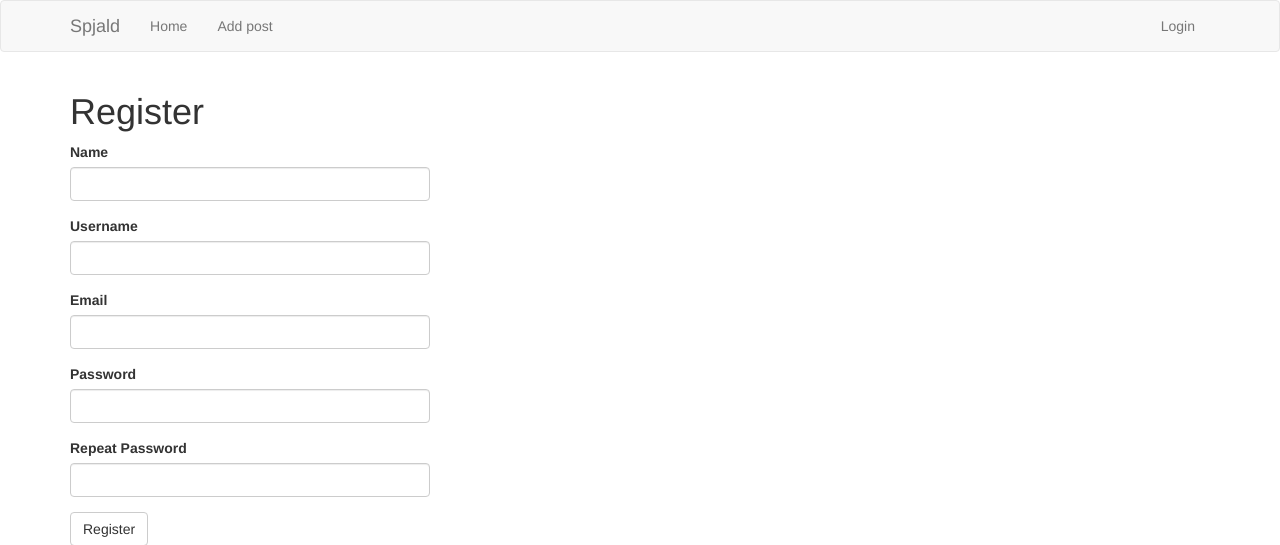
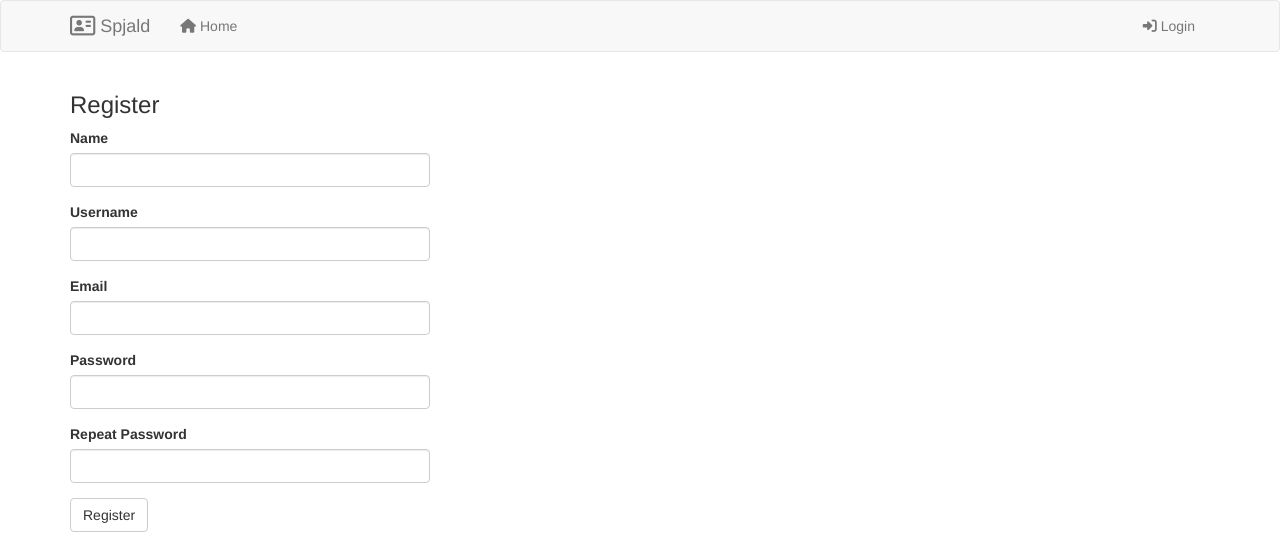
Before and after one commit to eddinn/spjald, a Flask app: page /register in a window 1280 px wide. Shown: the top 545 px of the page. Run offline with Flask 2, Linux system fonts and the light colour scheme; some libraries are stand-ins or nearby versions.

Commit message:
tweak the css and structure

```diff
--- a/requirements.txt
+++ b/requirements.txt
@@ -3,6 +3,7 @@ bleach==3.1.0
 blinker==1.4
 Click==7.0
 dominate==2.4.0
+elasticsearch==7.0.5
 entrypoints==0.3
 flake8==3.7.9
 Flask==1.1.1
@@ -23,6 +24,7 @@ python-dotenv==0.10.3
 python-editor==1.0.4
 six==1.13.0
 SQLAlchemy==1.3.10
+urllib3==1.25.7
 visitor==0.1.3
 webencodings==0.5.1
 Werkzeug==0.16.0
--- a/spjald.py
+++ b/spjald.py
@@ -200,6 +200,7 @@ class PostForm(FlaskForm):
                                validators=[Optional(), Length(max=2048)])
     submit = SubmitField('Submit')
     cancel = SubmitField('Cancel')
+    delete = SubmitField('Delete')
 
 
 # Routes
@@ -340,8 +341,18 @@ def editpost(clientid):
             form.populate_obj(qry)
             db.session.commit()
             flash('Your changes have been saved.')
-            return redirect(url_for('editpost', clientid=clientid))
+            return redirect(url_for('index', clientid=clientid))
         else:
             return redirect(url_for('index'))
     return render_template('editpost.html', title='Edit post',
                            form=form, clientid=clientid)
+
+
+@app.route('/deletepost/<int:clientid>', methods=['GET', 'POST'])
+@login_required
+def deletepost(clientid):
+    qry = Post.query.filter_by(clientid=clientid).first()
+    db.session.delete(qry)
+    db.session.commit()
+    flash('Post successfully deleted!')
+    return redirect(url_for('index'))
--- a/templates/404.html
+++ b/templates/404.html
@@ -1,6 +1,6 @@
 {% extends "base.html" %}
 
 {% block app_content %}
-    <h1>File Not Found</h1>
+    <h3>File Not Found</h3>
     <p><a href="{{ url_for('index') }}">Back</a></p>
 {% endblock %}
--- a/templates/500.html
+++ b/templates/500.html
@@ -1,7 +1,7 @@
 {% extends "base.html" %}
 
 {% block app_content %}
-    <h1>An unexpected error has occurred</h1>
+    <h3>An unexpected error has occurred</h3>
     <p>The administrator has been notified. Sorry for the inconvenience!</p>
     <p><a href="{{ url_for('index') }}">Back</a></p>
 {% endblock %}
--- a/templates/_post.html
+++ b/templates/_post.html
@@ -10,7 +10,7 @@
                     {{ post.clientphone }}<br />
                     {{ post.clientaddress }}<br />
                     {{ post.clientzip }}, {{ post.clientcity }}<br />
-                    <p><a href="{{ url_for('editpost', clientid=post.clientid) }}">Edit</a></p>
+                    <p><a href="{{ url_for('editpost', clientid=post.clientid) }}"><i class="fas fa-edit"></i></a>&nbsp;&nbsp;&nbsp;<a href="{{ url_for('deletepost', clientid=post.clientid) }}"><i class="fas fa-trash-alt"></i></a></p>
                 </div>
             </td>
             <td>
--- a/templates/addpost.html
+++ b/templates/addpost.html
@@ -27,7 +27,7 @@
         ]
         });
     </script>
-    <h1>Add post</h1>
+    <h3>Add post</h3>
     <div class="row">
         <div class="col-md-4">
             {{ wtf.quick_form(form) }}
--- a/templates/base.html
+++ b/templates/base.html
@@ -5,6 +5,7 @@
 {% endblock %}
 
 {% block navbar %}
+<script src="https://kit.fontawesome.com/81c190df67.js" crossorigin="anonymous"></script>
     <nav class="navbar navbar-default">
         <div class="container">
             <div class="navbar-header">
@@ -14,19 +15,22 @@
                     <span class="icon-bar"></span>
                     <span class="icon-bar"></span>
                 </button>
-                <a class="navbar-brand" href="{{ url_for('index') }}">Spjald</a>
+                <a class="navbar-brand" href="{{ url_for('index') }}"><i class="far fa-address-card fa-lg"></i> Spjald</a>
             </div>
             <div class="collapse navbar-collapse" id="bs-example-navbar-collapse-1">
                 <ul class="nav navbar-nav">
-                    <li><a href="{{ url_for('index') }}">Home</a></li>
-                    <li><a href="{{ url_for('addpost') }}">Add post</a></li>
+                    <li><a href="{{ url_for('index') }}"><i class="fas fa-home"></i> Home</a></li>
+                    {% if current_user.is_authenticated %}
+                    <li><a href="{{ url_for('addpost') }}"><i class="fas fa-plus"></i> Add post</a></li>
+                    <li><a href="{{ url_for('search') }}"><i class="fas fa-search"></i> Search</a></li>
+                    {% endif %}
                 </ul>
                 <ul class="nav navbar-nav navbar-right">
                     {% if current_user.is_anonymous %}
-                    <li><a href="{{ url_for('login') }}">Login</a></li>
+                    <li><a href="{{ url_for('login') }}"><i class="fas fa-sign-in-alt"></i> Login</a></li>
                     {% else %}
-                    <li><a href="{{ url_for('user', username=current_user.username) }}">Profile</a></li>
-                    <li><a href="{{ url_for('logout') }}">Logout</a></li>
+                    <li><a href="{{ url_for('user', username=current_user.username) }}"><i class="fas fa-user"></i> Profile</a></li>
+                    <li><a href="{{ url_for('logout') }}"><i class="fas fa-sign-out-alt"></i> Logout</a></li>
                     {% endif %}
                 </ul>
             </div>
@@ -43,7 +47,6 @@
             {% endfor %}
         {% endif %}
         {% endwith %}
-        {# application content needs to be provided in the app_content block #}
         {% block app_content %}{% endblock %}
     </div>
 {% endblock %}
--- a/templates/editpost.html
+++ b/templates/editpost.html
@@ -27,7 +27,7 @@
         ]
         });
     </script>
-    <h1>Edit post</h1>
+    <h3>Edit post</h3>
     <div class="row">
         <div class="col-md-4">
             {{ wtf.quick_form(form) }}
--- a/templates/index.html
+++ b/templates/index.html
@@ -11,12 +11,12 @@
             <ul class="pager">
                 <li class="previous{% if not prev_url %} disabled{% endif %}">
                     <a href="{{ prev_url or '#' }}">
-                        <span aria-hidden="true">&larr;</span> Newer posts
+                        <span aria-hidden="true"><i class="fas fa-angle-left"></i></span> Newer
                     </a>
                 </li>
                 <li class="next{% if not next_url %} disabled{% endif %}">
                     <a href="{{ next_url or '#' }}">
-                        Older posts <span aria-hidden="true">&rarr;</span>
+                        Older <span aria-hidden="true"><i class="fas fa-angle-right"></i></span>
                     </a>
                 </li>
             </ul>
--- a/templates/login.html
+++ b/templates/login.html
@@ -3,7 +3,7 @@
 {% import 'bootstrap/wtf.html' as wtf %}
 
 {% block app_content %}
-    <h1>Sign In</h1>
+    <h3>Sign In</h3>
     <div class="row">
         <div class="col-md-4">
             {{ wtf.quick_form(form) }}
--- a/templates/register.html
+++ b/templates/register.html
@@ -3,7 +3,7 @@
 {% import 'bootstrap/wtf.html' as wtf %}
 
 {% block app_content %}
-    <h1>Register</h1>
+    <h3>Register</h3>
     <div class="row">
         <div class="col-md-4">
             {{ wtf.quick_form(form) }}
```
Also changed, not shown: templates/search.html (added, +29 -0 lines), templates/user.html (+6 -6 lines).
